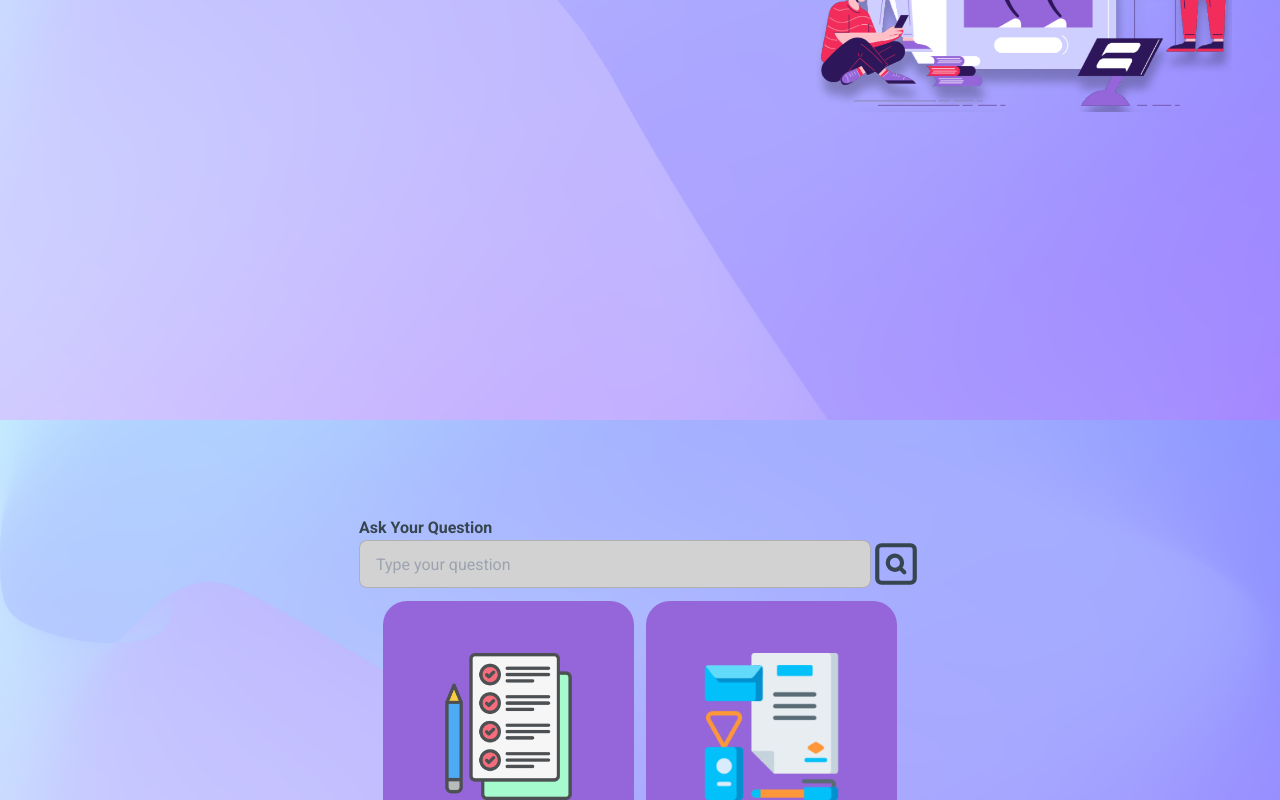
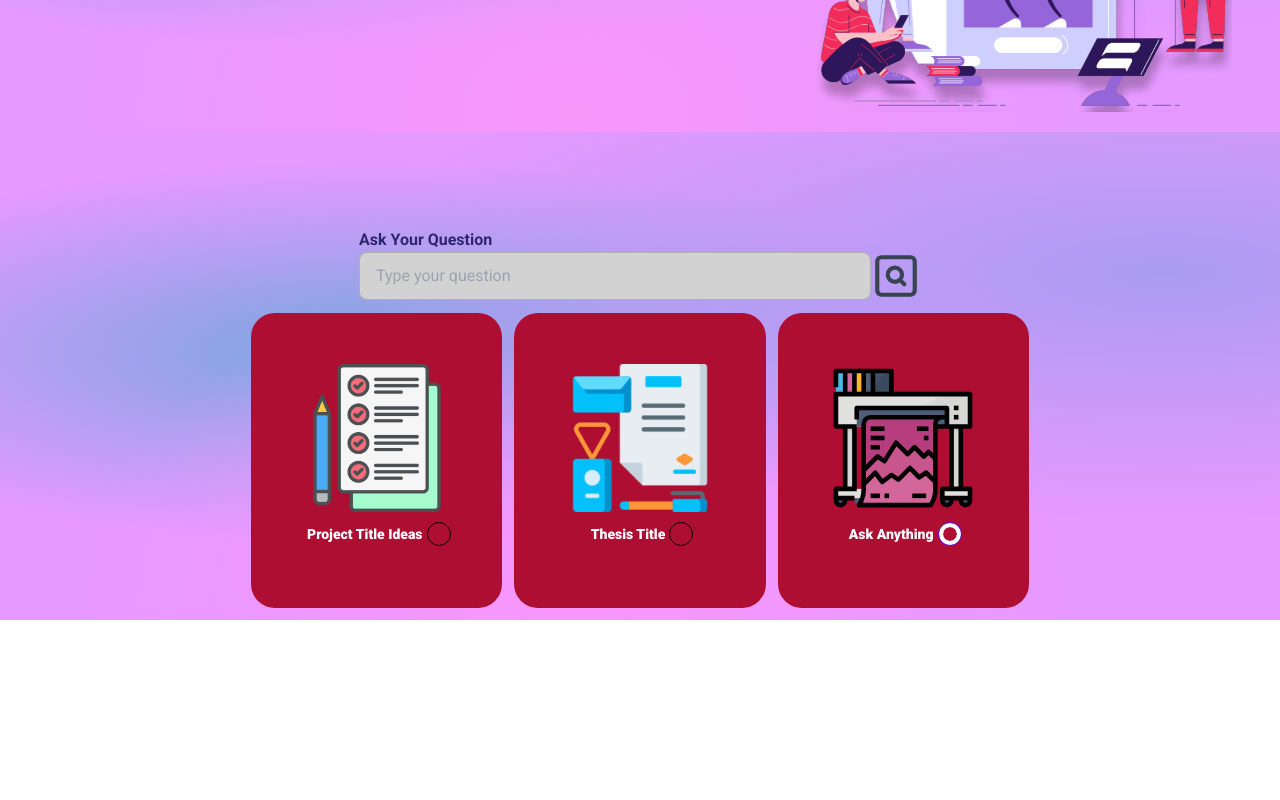
Before and after one commit to im-ashar/BioBoticaFrontend, a website: page index.html in a window 1280 px wide. Shown: the part 440-1240 px from the top of the page. After the commit the page ends 1060 px from the top, so only its background shows below. Drawn offline with nearby package versions, Linux system fonts and the light colour scheme; some icons are missing.

Commit message:
color changes

```diff
--- a/index.html
+++ b/index.html
@@ -52,7 +52,24 @@
     <!-- Hero section with background image, heading, subheading and button -->
     <section
       class="relative overflow-hidden bg-cover bg-no-repeat"
-      style="background-image: url('Rectangle.png'); height: 100vh"
+      style="
+        background-color: #e699ff;
+        background-image: radial-gradient(
+            at 91% 29%,
+            hsla(250, 77%, 78%, 1) 0px,
+            transparent 50%
+          ),
+          radial-gradient(
+            at 45% 96%,
+            hsla(298, 95%, 79%, 1) 0px,
+            transparent 50%
+          ),
+          radial-gradient(
+            at 29% 45%,
+            hsla(212, 63%, 67%, 1) 0px,
+            transparent 50%
+          );
+      "
     >
       <div class="flex m-5 flex-wrap md:flex-nowrap">
         <div class="w-full md:my-auto">
@@ -74,7 +91,24 @@
     </section>
     <section
       class="relative overflow-hidden bg-cover bg-no-repeat"
-      style="background-image: url('Rectangle.png'); height: 100vh"
+      style="
+        background-color: #e699ff;
+        background-image: radial-gradient(
+            at 91% 29%,
+            hsla(250, 77%, 78%, 1) 0px,
+            transparent 50%
+          ),
+          radial-gradient(
+            at 45% 96%,
+            hsla(298, 95%, 79%, 1) 0px,
+            transparent 50%
+          ),
+          radial-gradient(
+            at 29% 45%,
+            hsla(212, 63%, 67%, 1) 0px,
+            transparent 50%
+          );
+      "
     >
       <div class="flex justify-center mt-24">
         <div class="w-[50%] max-w-lg">
@@ -120,7 +154,7 @@
           <img class="h-[70%] sm:h-[50%]" src="ThesisTitle.png" />
           <div>
             <label class="label cursor-pointer">
-              <span class="label-text m-1 text-headText font-extrabold"
+              <span class="label-text m-1 text-white font-extrabold"
                 >Project Title Ideas</span
               >
               <input
@@ -139,7 +173,7 @@
           <img class="h-[70%] sm:h-[50%]" src="ProjectTitleIdeas.png" />
           <div>
             <label class="label cursor-pointer">
-              <span class="label-text m-1 text-headText font-extrabold"
+              <span class="label-text m-1 text-white font-extrabold"
                 >Thesis Title</span
               >
               <input
@@ -150,7 +184,26 @@
             </label>
           </div>
         </div>
+        <div
+          class="w-[200px] sm:w-[20%] bg-mainCol inline-flex justify-center items-center flex-col rounded-3xl"
+        >
+          <img class="h-[70%] sm:h-[50%]" src="icon_poster.svg" />
+          <div>
+            <label class="label cursor-pointer">
+              <span class="label-text m-1 text-white font-extrabold"
+                >Ask Anything</span
+              >
+              <input
+                type="radio"
+                name="radio-10"
+                class="radio radio-primary checked:bg-mainCol border-black"
+                checked
+              />
+            </label>
+          </div>
+        </div>
       </div>
+
     </section>
     <script src="https://unpkg.com/typed.js@2.0.16/dist/typed.umd.js"></script>
     <script>
--- a/input.css
+++ b/input.css
@@ -1,8 +1,8 @@
 @tailwind base;
 
 :root {
-    --primary: rebeccapurple;
-    --secondary: cornflowerblue;
+    --primary: #8881be;
+    --secondary: #AE0E32;
 }
 
 * {
--- a/tailwind.config.js
+++ b/tailwind.config.js
@@ -5,9 +5,11 @@ module.exports = {
   theme: {
     extend: {
       colors: {
-        mainCol: "#9566DA",
+        //mainCol: "#9566DA",
+        mainCol: "#AE0E32",
         secText: "#D2D2D2",
-        headText: "#36454F",
+        //headText: "#36454F",
+        headText: "#2E266D",
       },
     },
     fontFamily: {
```
Also changed, not shown: AskAnything.png (added), Rectangle2.png (added), icon_poster.svg (added), output.css, 1 other file.
